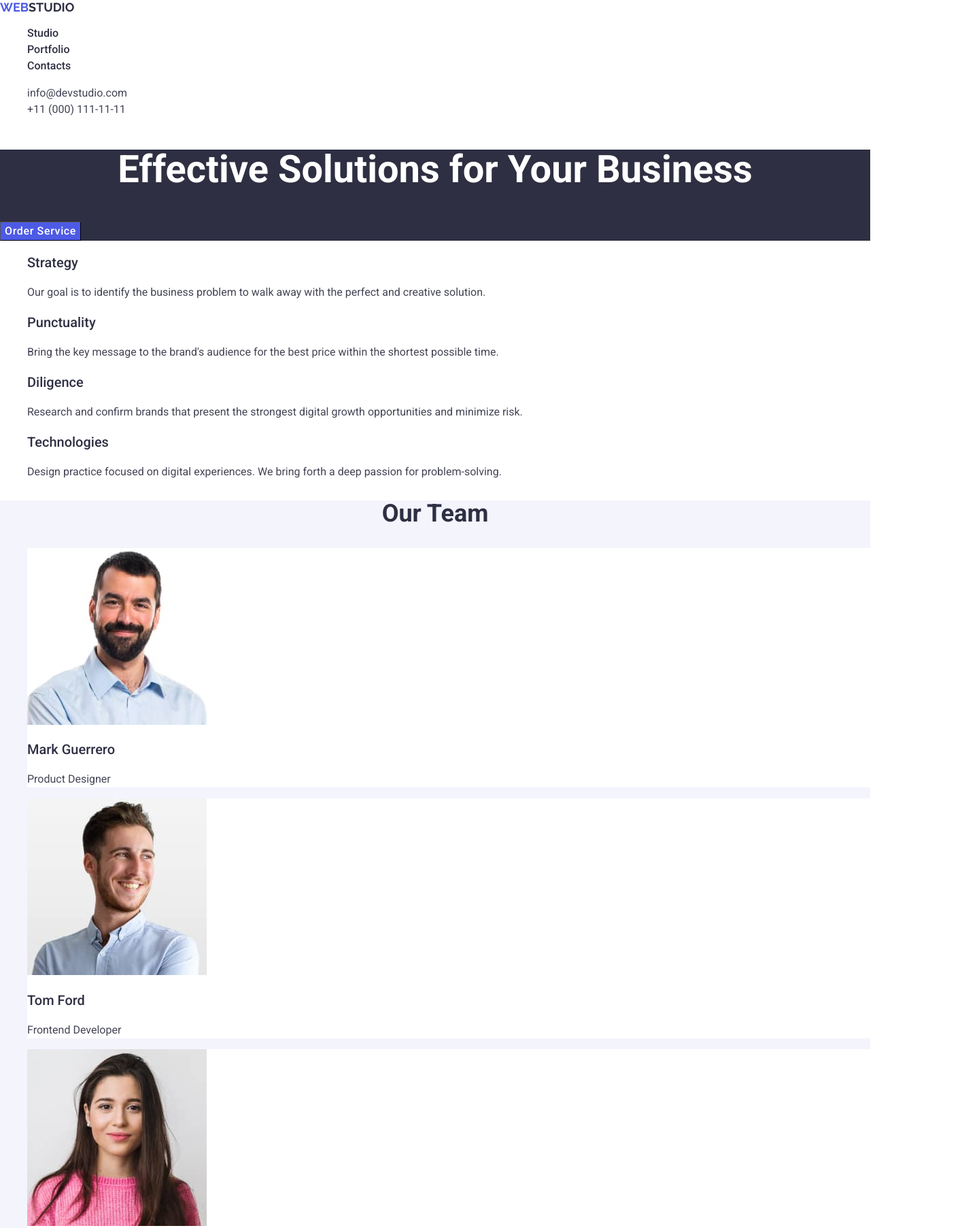
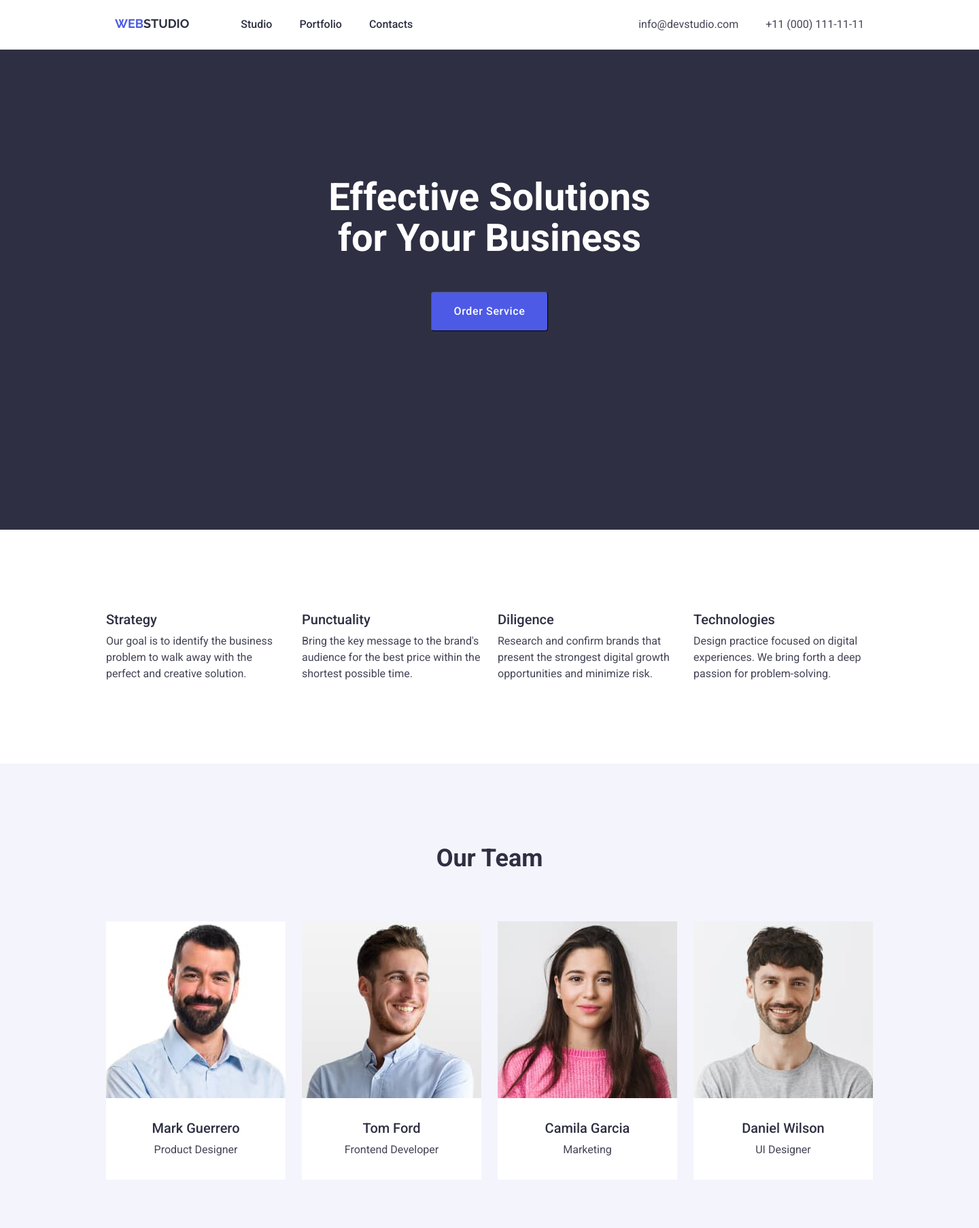
Before and after one commit to Liubko89/goit-markup-hw-03, a plain HTML site: page index.html in a window 1280 px wide. Shown: the top 1806 px of the page at 68% size, 1440 px wide, since content can reach past the window. Drawn offline with nearby package versions, Linux system fonts and the light colour scheme.

Commit message:
css block elements

```diff
--- a/css/styles.css
+++ b/css/styles.css
@@ -19,18 +19,46 @@ body {
   background-color: #fff;
 }
 
+h1,
+h2,
+h3,
+h4,
+h5,
+h6,
+p {
+  margin-top: 0;
+  margin-bottom: 0;
+}
+
 ul {
   list-style-type: none;
+  margin-top: 0;
+  margin-bottom: 0;
+  padding-left: 0;
 }
 
 a {
   text-decoration: none;
 }
 
+.main-container {
+  width: 1440px;
+}
+
 /* Header */
 
 .header {
   background-color: var(--white-background);
+  display: flex;
+  padding: 24px 156px;
+  justify-content: center;
+  align-items: center;
+  flex-shrink: 0;
+  border-bottom: 1px solid var(--accent);
+}
+
+.navigation {
+  display: flex;
 }
 
 .logo {
@@ -42,10 +70,18 @@ a {
   line-height: 1.17;
   letter-spacing: 0.03;
   text-transform: uppercase;
+  display: flex;
+  margin-right: 76px;
 }
 
 .logo-header-studio {
   color: var(--dark);
+}
+
+.navigation-list {
+  display: flex;
+  gap: 40px;
+  margin-right: 332px;
 }
 
 .link-navigation {
@@ -68,6 +104,11 @@ a {
   font-style: normal;
 }
 
+.address-list {
+  display: flex;
+  gap: 40px;
+}
+
 .address-link {
   color: currentColor;
   font-size: 16px;
@@ -88,6 +129,10 @@ a {
 
 .hero-section {
   background-color: var(--dark);
+  padding: 188px 472px 292px;
+  display: flex;
+  flex-direction: column;
+  align-items: center;
 }
 
 .hero-heading {
@@ -97,6 +142,8 @@ a {
   font-weight: 700;
   line-height: 1.07;
   letter-spacing: 0.02;
+  flex-shrink: 0;
+  margin-bottom: 48px;
 }
 
 .hero-button {
@@ -106,7 +153,12 @@ a {
   line-height: 1.5;
   letter-spacing: 0.04em;
   border-width: 1px;
+  border-radius: 4px;
   cursor: pointer;
+  text-transform: capitalize;
+  display: inline-flex;
+  padding: 16px 32px;
+  align-items: flex-start;
 }
 
 .hero-button:hover {
@@ -129,6 +181,20 @@ a {
   width: 1px;
 }
 
+.advantages-list {
+  padding: 120px 156px;
+  display: flex;
+  gap: 24px;
+}
+
+.advantages-item {
+  display: flex;
+  width: 264px;
+  flex-direction: column;
+  align-items: flex-start;
+  gap: 8px;
+}
+
 .advantages-heading {
   color: var(--dark);
   font-size: 20px;
@@ -147,6 +213,7 @@ a {
 
 .our-team-section {
   background-color: var(--light);
+  padding: 120px 156px;
 }
 
 .our-team-heading {
@@ -157,10 +224,20 @@ a {
   line-height: 1.11;
   letter-spacing: 0.02;
   text-transform: capitalize;
+  margin-bottom: 72px;
 }
 
 .our-team-list {
+  display: flex;
+  gap: 24px;
+}
+
+.our-team-item {
   background-color: #fff;
+  padding-bottom: 32px;
+  display: flex;
+  flex-direction: column;
+  align-items: center;
 }
 
 .our-team-name {
@@ -169,6 +246,8 @@ a {
   font-weight: 500;
   line-height: 1.2;
   letter-spacing: 0.02;
+  margin-top: 32px;
+  margin-bottom: 8px;
 }
 
 .team-position {
@@ -179,6 +258,10 @@ a {
 
 /* Our portfolio section */
 
+.portfolio-section {
+  padding: 120px 156px;
+}
+
 .portfolio-heading {
   color: var(--dark);
   text-align: center;
@@ -187,6 +270,19 @@ a {
   font-weight: 700;
   line-height: 1.11;
   letter-spacing: 0.02;
+  margin-bottom: 72px;
+}
+
+.portfolio-list {
+  display: flex;
+  gap: 24px;
+  flex-wrap: wrap;
+}
+
+.portfolio-list-item {
+  display: flex;
+  flex-direction: column;
+  padding-bottom: 32px;
 }
 
 .portfolio-item {
@@ -195,18 +291,21 @@ a {
   font-weight: 500;
   line-height: 1.2;
   letter-spacing: 0.02;
+  margin: 32px 16px 8px;
 }
 
 .portfolio-text {
   font-size: 16px;
   line-height: 1.5;
   letter-spacing: 0.02;
+  margin: 0 16px;
 }
 
 /* Footer */
 
 .footer {
   background-color: var(--dark);
+  padding: 100px 1020px 100px 156px;
 }
 
 .logo-footer-studio {
@@ -224,4 +323,5 @@ a {
   font-size: 16px;
   line-height: 1.5;
   letter-spacing: 0.02;
+  margin-top: 17.5px;
 }
--- a/index.html
+++ b/index.html
@@ -23,20 +23,20 @@
   />
     <link rel="stylesheet" href="./css/styles.css" />
   </head>
-  <body>
+  <body class="main-container">
     <header class="header">
-      <nav>
+      <nav class="navigation">
         <a href="./index.html" class="logo"
           >Web<span class="logo-header-studio">Studio</span></a
         >
-        <ul>
+        <ul class="navigation-list">
           <li><a href="./index.html" class="link-navigation">Studio</a></li>
           <li><a href="" class="link-navigation">Portfolio</a></li>
           <li><a href="" class="link-navigation">Contacts</a></li>
         </ul>
       </nav>
       <address class="address">
-        <ul>
+        <ul class="address-list">
           <li>
             <a href="mailto:info@devstudio.com" class="address-link"
               >info@devstudio.com</a
@@ -54,34 +54,34 @@
       <!-- Hero section -->
       <section class="hero-section">
         <h1 class="hero-heading">Effective Solutions for Your Business</h1>
-        <button type="button" class="hero-button">Order Service</button>
+        <button type="button" class="hero-button">Order service</button>
       </section>
       <!-- Our advantages section -->
       <section>
         <h2 class="visually-hidden">Our Advantages</h2>
-        <ul>
-          <li>
+        <ul class="advantages-list">
+          <li class="advantages-item">
             <h3 class="advantages-heading">Strategy</h3>
             <p class="advantages-paragraph">
               Our goal is to identify the business problem to walk away with the
               perfect and creative solution.
             </p>
           </li>
-          <li>
+          <li class="advantages-item">
             <h3 class="advantages-heading">Punctuality</h3>
             <p class="advantages-paragraph">
               Bring the key message to the brand's audience for the best price
               within the shortest possible time.
             </p>
           </li>
-          <li>
+          <li class="advantages-item">
             <h3 class="advantages-heading">Diligence</h3>
             <p class="advantages-paragraph">
               Research and confirm brands that present the strongest digital
               growth opportunities and minimize risk.
             </p>
           </li>
-          <li>
+          <li class="advantages-item">
             <h3 class="advantages-heading">Technologies</h3>
             <p class="advantages-paragraph">
               Design practice focused on digital experiences. We bring forth a
@@ -93,8 +93,8 @@
       <!-- Our team section -->
       <section class="our-team-section">
         <h2 class="our-team-heading">Our Team</h2>
-        <ul>
-          <li class="our-team-list">
+        <ul class="our-team-list">
+          <li class="our-team-item">
             <img
               src="./images/MarkGuerrero.jpg"
               alt="Mark Guerrero Photo"
@@ -103,12 +103,12 @@
             <h3 class="our-team-name">Mark Guerrero</h3>
             <p class="team-position">Product Designer</p>
           </li>
-          <li class="our-team-list">
+          <li class="our-team-item">
             <img src="./images/TomFord.jpg" alt="Tom Ford Photo" width="264" />
             <h3 class="our-team-name">Tom Ford</h3>
             <p class="team-position">Frontend Developer</p>
           </li>
-          <li class="our-team-list">
+          <li class="our-team-item">
             <img
               src="./images/CamilaGarcia.jpg"
               alt="Camila Garcia Photo"
@@ -117,7 +117,7 @@
             <h3 class="our-team-name">Camila Garcia</h3>
             <p class="team-position">Marketing</p>
           </li>
-          <li class="our-team-list">
+          <li class="our-team-item">
             <img
               src="./images/DanielWilson.jpg"
               alt="Daniel Wilson Photo"
@@ -129,10 +129,10 @@
         </ul>
       </section>
       <!-- Our portfolio -->
-      <section>
+      <section class="portfolio-section">
         <h2 class="portfolio-heading">Our portfolio</h2>
-        <ul>
-          <li>
+        <ul class="portfolio-list">
+          <li class="portfolio-list-item">
             <img
               src="./images/BankingApp.jpg"
               alt="BankingApp"
@@ -142,7 +142,7 @@
             <h3 class="portfolio-item">Banking App</h3>
             <p class="portfolio-text">App</p>
           </li>
-          <li>
+          <li class="portfolio-list-item">
             <img
               src="./images/CashlessPayment.jpg"
               alt="CashlessPayment"
@@ -152,7 +152,7 @@
             <h3 class="portfolio-item">Cashless Payment</h3>
             <p class="portfolio-text">Marketing</p>
           </li>
-          <li>
+          <li class="portfolio-list-item">
             <img
               src="./images/MeditationApp.jpg"
               alt="MeditationApp"
@@ -162,7 +162,7 @@
             <h3 class="portfolio-item">Meditation App</h3>
             <p class="portfolio-text">App</p>
           </li>
-          <li>
+          <li class="portfolio-list-item">
             <img
               src="./images/TaxiService.jpg"
               alt="TaxiService"
@@ -172,7 +172,7 @@
             <h3 class="portfolio-item">Taxi Service</h3>
             <p class="portfolio-text">Marketing</p>
           </li>
-          <li>
+          <li class="portfolio-list-item">
             <img
               src="./images/ScreenIllustrations.jpg"
               alt="ScreenIllustrations"
@@ -182,7 +182,7 @@
             <h3 class="portfolio-item">Screen Illustrations</h3>
             <p class="portfolio-text">Design</p>
           </li>
-          <li>
+          <li class="portfolio-list-item">
             <img
               src="./images/OnlineCourses.jpg"
               alt="OnlineCourses"
```
